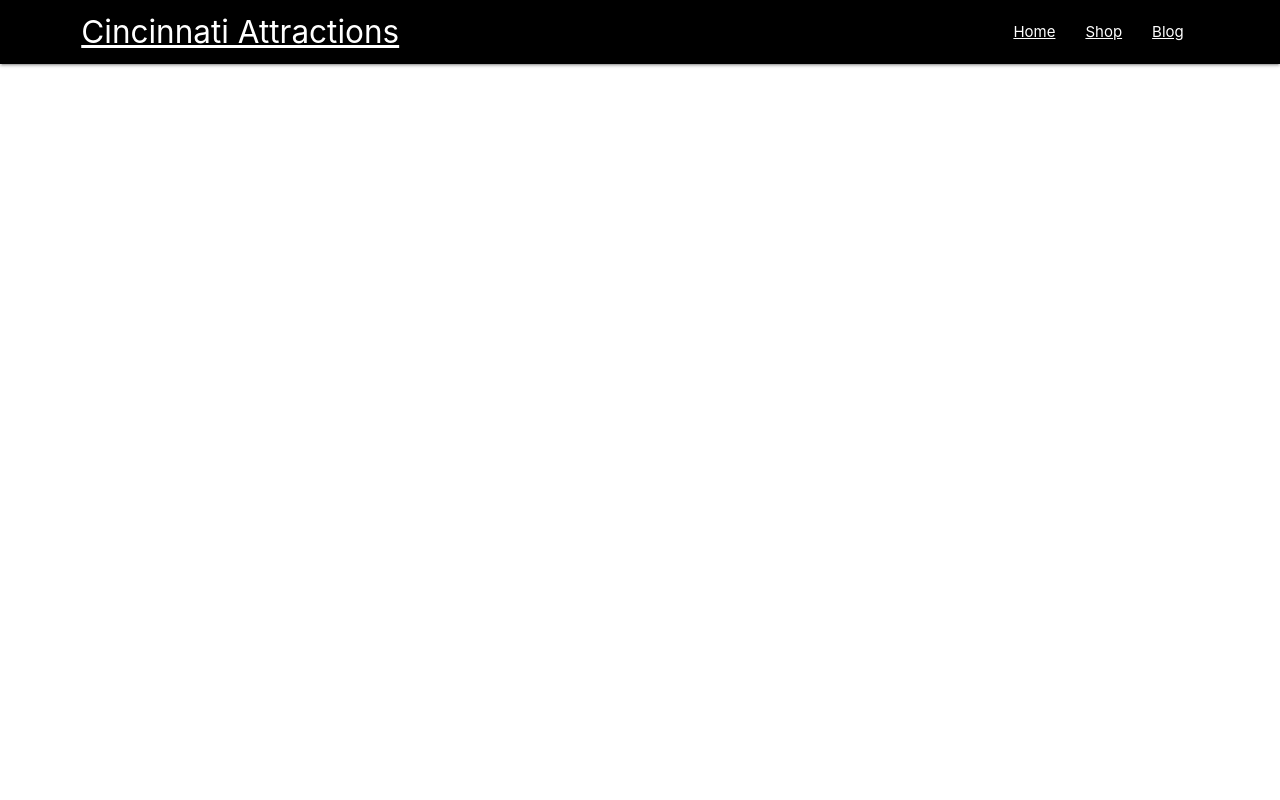
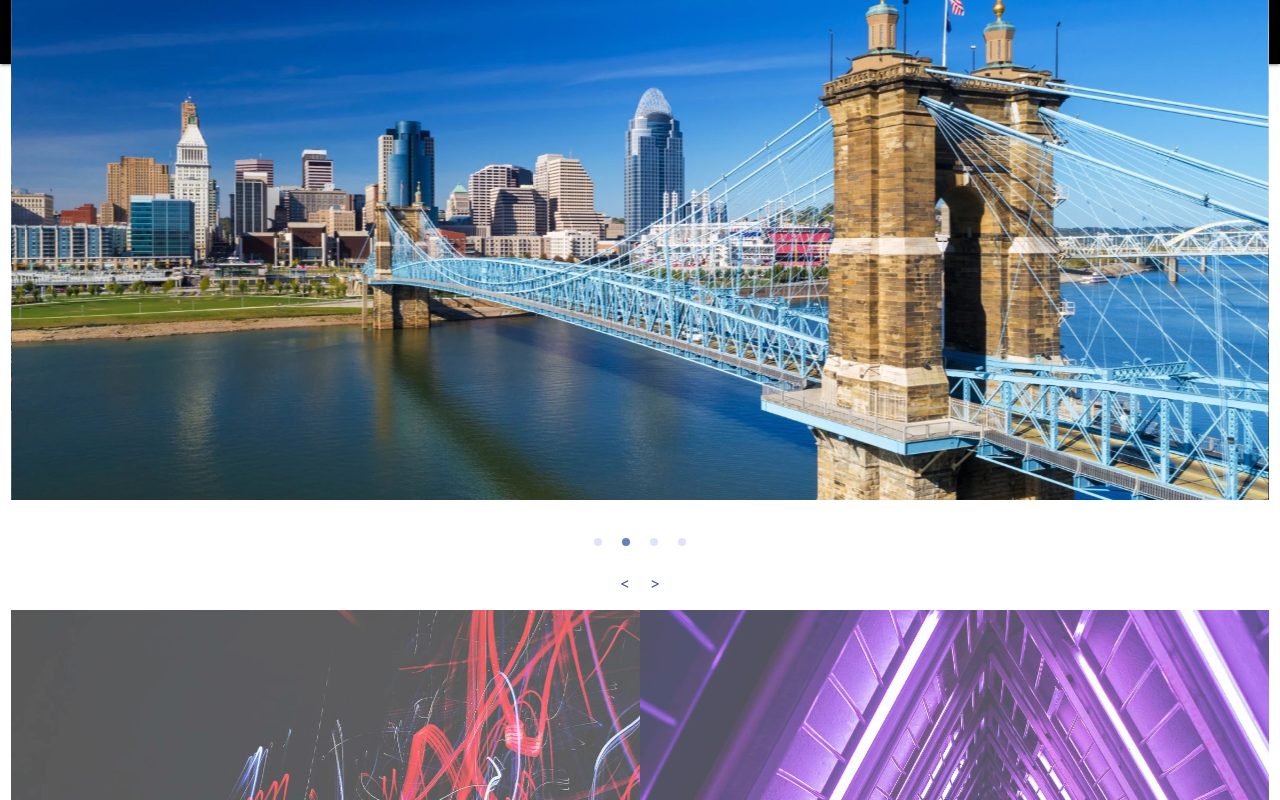
Before and after one commit to SethCodes/cinci-attractions, a React (Create React App) app: page / in a window 1280 px wide. Shown: the top 800 px of the page. Built offline with nearby package versions, Linux system fonts and the light colour scheme.

Commit message:
pushing about page

```diff
--- a/src/App.js
+++ b/src/App.js
@@ -19,6 +19,7 @@ class App extends Component {
       <Navbar />
       <Switch>
       <Route path='/about' component={About}/>
+      <Route exact path='/' component={Home}/>
       </Switch>
 
     </div>
```
